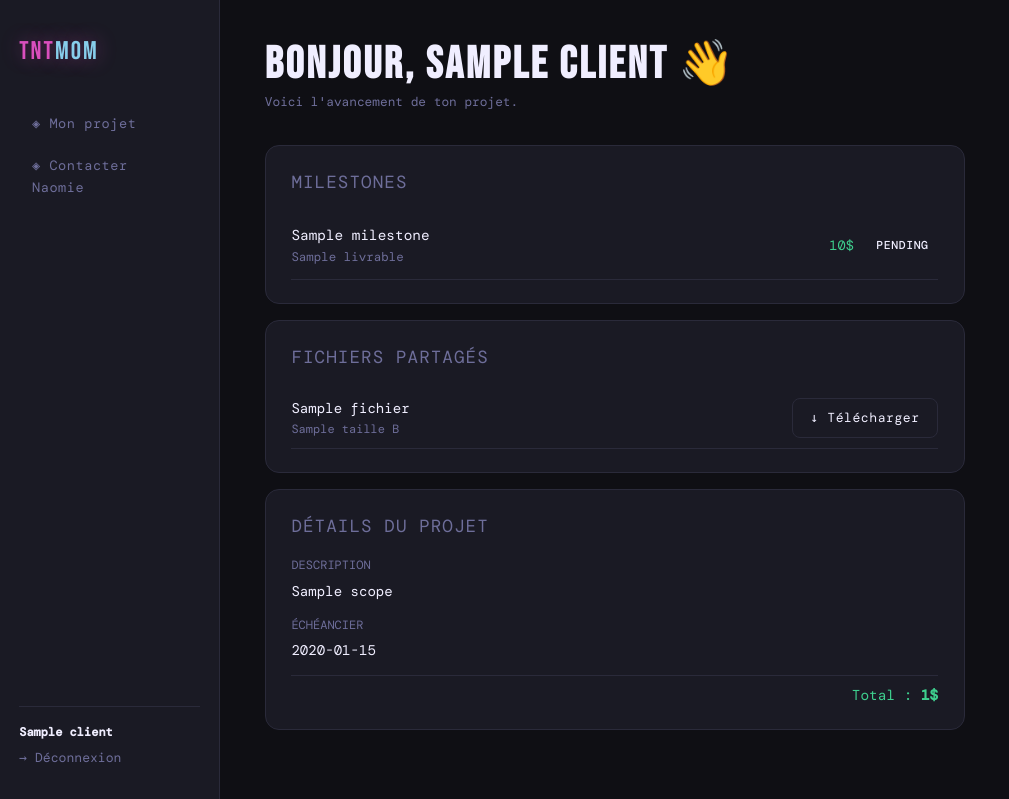
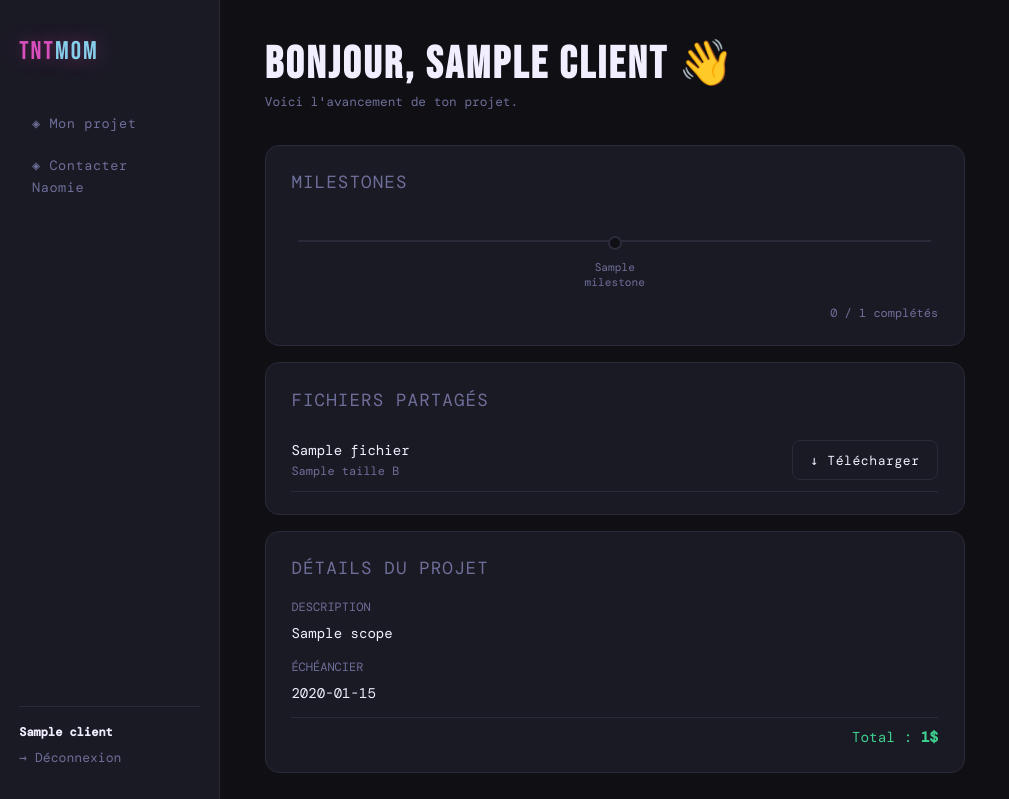
Before and after one commit to naomie6958/TNTMom-Business, a Flask app: template ClientPortal/templates/portail_dashboard.html in a window 1280 px wide. Shown: the top 799 px of the page, without its empty margins (0-1009 px from the left). Run offline with Flask 3, Linux system fonts and the light colour scheme; the template is opened without the code that fills it: most values are stand-ins (such as "Sample title", 1, 10 or a date in 2020); some web fonts are replaced.

Commit message:
feat: timeline milestones style enquête criminelle dans le portail client
Co-Authored-By: Claude Sonnet 4.6 <noreply@anthropic.com>

```diff
--- a/ClientPortal/static/css/style.css
+++ b/ClientPortal/static/css/style.css
@@ -782,3 +782,70 @@ select option { background: var(--surface2); }
     border: 1px solid var(--red);
     color: var(--red);
 }
+
+/* ── TIMELINE MILESTONES (portail client) ────────────────────────────────── */
+.timeline {
+    display: flex;
+    align-items: flex-start;
+    position: relative;
+    padding: 1.5rem 0 0.5rem;
+    margin-top: 1rem;
+}
+
+/* La ligne horizontale qui relie tous les points */
+.timeline::before {
+    content: '';
+    position: absolute;
+    top: 28px;
+    left: 7px;
+    right: 7px;
+    height: 2px;
+    background: var(--border);
+}
+
+.timeline-point {
+    flex: 1;
+    display: flex;
+    flex-direction: column;
+    align-items: center;
+    position: relative;
+}
+
+.timeline-dot {
+    width: 14px;
+    height: 14px;
+    border-radius: 50%;
+    border: 2px solid var(--border);
+    background: var(--bg);
+    z-index: 1;
+    margin-bottom: 0.6rem;
+    transition: all 0.3s;
+}
+
+.timeline-point.done .timeline-dot {
+    background: var(--green);
+    border-color: var(--green);
+    box-shadow: 0 0 10px rgba(62, 207, 142, 0.6);
+}
+
+.timeline-point.active .timeline-dot {
+    background: var(--accent);
+    border-color: var(--accent);
+    animation: dot-pulse 2s ease-in-out infinite;
+}
+
+@keyframes dot-pulse {
+    0%, 100% { box-shadow: 0 0 6px rgba(217, 79, 189, 0.5); }
+    50%       { box-shadow: 0 0 18px rgba(217, 79, 189, 0.9); }
+}
+
+.timeline-label {
+    font-size: 0.7rem;
+    text-align: center;
+    color: var(--muted);
+    max-width: 80px;
+    line-height: 1.3;
+}
+
+.timeline-point.done .timeline-label  { color: var(--green); }
+.timeline-point.active .timeline-label { color: var(--accent); }
--- a/ClientPortal/templates/portail_dashboard.html
+++ b/ClientPortal/templates/portail_dashboard.html
@@ -15,24 +15,36 @@
         <div class="card">
             <div class="section-title" style="margin-bottom: 1rem;">Milestones</div>
 
+            <div class="timeline">
+                {% for m in milestones %}
+                {% if m.statut in ['livré', 'payé'] %}
+                    {% set point_class = 'done' %}
+                {% elif m.statut == 'en_cours' %}
+                    {% set point_class = 'active' %}
+                {% else %}
+                    {% set point_class = '' %}
+                {% endif %}
+                <div class="timeline-point {{ point_class }}">
+                    <div class="timeline-dot"></div>
+                    <div class="timeline-label">{{ m.titre or '—' }}</div>
+                </div>
+                {% endfor %}
+            </div>
+
+            {# namespace() = permet de modifier une variable dans une boucle Jinja2.
+               Sans ça, les variables créées dans un {% for %} ne sortent pas de la boucle. #}
+            {% set ns = namespace(faits=0) %}
             {% for m in milestones %}
-            <div style="display: flex; justify-content: space-between; align-items: center;
-                        padding: 0.75rem 0; border-bottom: 1px solid var(--border);">
-                <div>
-                    <div style="font-size: 0.9rem;">{{ m.titre or '—' }}</div>
-                    {% if m.livrable %}
-                        <div class="text-muted" style="font-size: 0.78rem;">{{ m.livrable }}</div>
-                    {% endif %}
-                </div>
-                <div style="display: flex; align-items: center; gap: 0.8rem;">
-                    <span style="color: var(--green); font-size: 0.85rem;">{{ m.prix | default(0) }}$</span>
-                    {# Le badge change de couleur selon le statut du milestone #}
-                    <span class="badge badge-{{ m.statut | default('en cours') | replace(' ', '-') }}">
-                        {{ m.statut | default('en cours') }}
-                    </span>
-                </div>
+                {% if m.statut in ['livré', 'payé'] %}
+                    {% set ns.faits = ns.faits + 1 %}
+                {% endif %}
+            {% endfor %}
+            {% set pct = (ns.faits / milestones|length * 100)|int %}
+
+            <div style="margin-top: 0.4rem; font-size: 0.75rem; color: var(--muted); text-align: right;">
+                {{ ns.faits }} / {{ milestones|length }} complétés
             </div>
-            {% endfor %}
+
         </div>
     {% else %}
         <div class="card">
```
